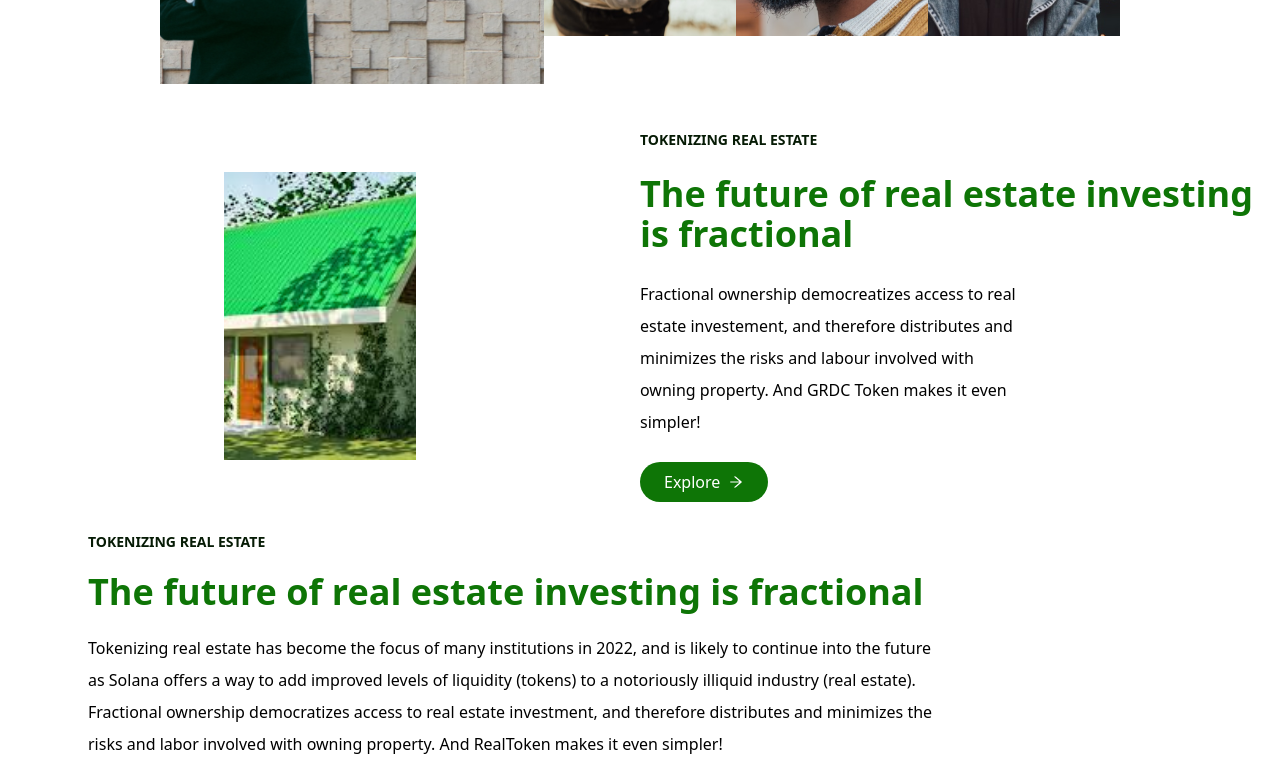
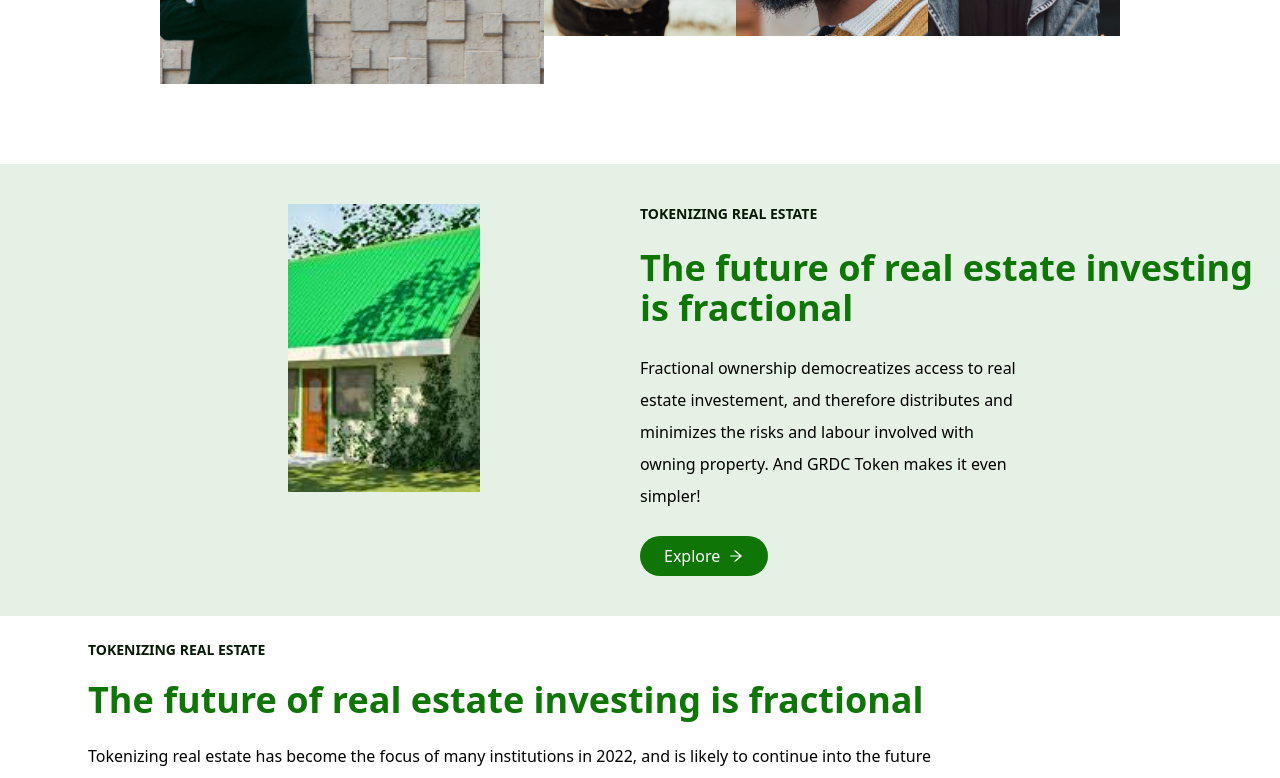
Before and after one commit to Mogakamo/GRDC-landing, a Next.js app: page / in a window 1280 px wide. Shown: the part 2780-3558 px from the top of the page. Built offline with nearby package versions, Linux system fonts and the light colour scheme.

Commit message:
call to action

```diff
--- a/components/CallToAction.jsx
+++ b/components/CallToAction.jsx
@@ -5,9 +5,9 @@ import Image from "next/image";
 
 const CallToAction = () => {
   return (
-    <div className="w-full">
-      <div className="h-96 md:grid md:grid-cols-2">
-        <div className="flex items-center justify-center">
+    <div className="w-full pt-10">
+      <div className="h-auto md:grid md:grid-cols-2 bg-[#0E7506] bg-opacity-10 py-10 pb-10">
+        <div className="flex ml-32 justify-center">
           <div className="relative h-72 w-48">
             <Image src="/house.jpg" layout="fill" objectFit="cover" />
           </div>
```
